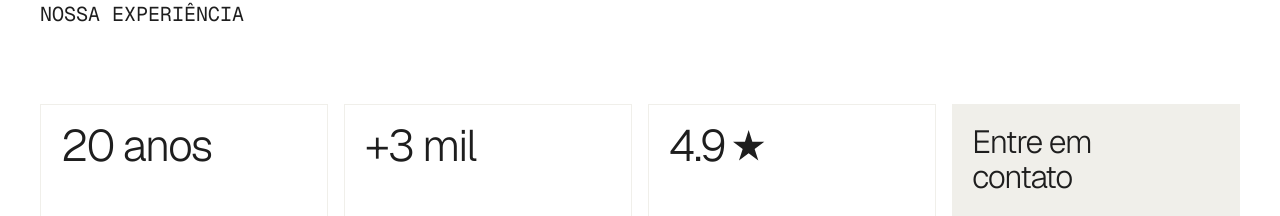
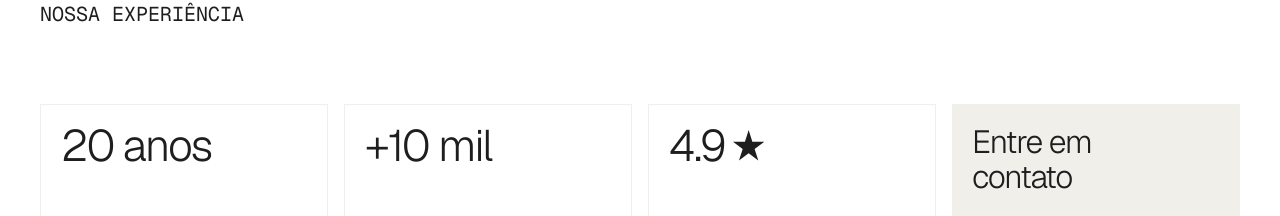
Before and after one commit to anamolinari/ambientha-website, a Next.js app: page / in a window 1280 px wide. Shown: the part 2758-2974 px from the top of the page. Built offline with nearby package versions, Linux system fonts and the light colour scheme.

Commit message:
Update Expertise.tsx

```diff
--- a/src/app/components/Expertise.tsx
+++ b/src/app/components/Expertise.tsx
@@ -9,7 +9,7 @@ const stats = [
     description: "Oferecendo o melhor para nossos clientes.",
   },
   {
-    title: "+3 mil",
+    title: "+10 mil",
     since: "Projetos entregues",
     description:
       "Realizados com dedicação e o compromisso de qualidade Ambientha.",
```
